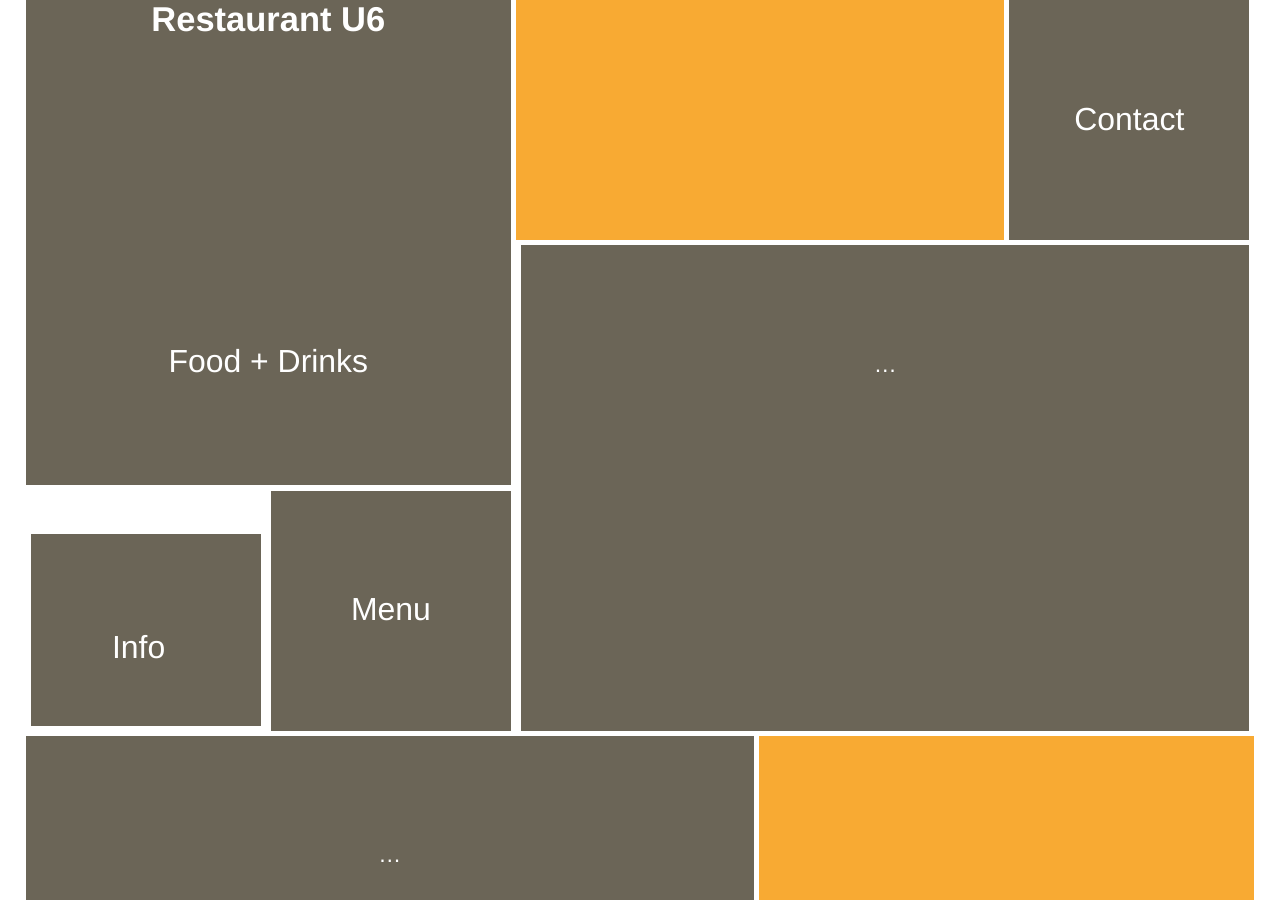
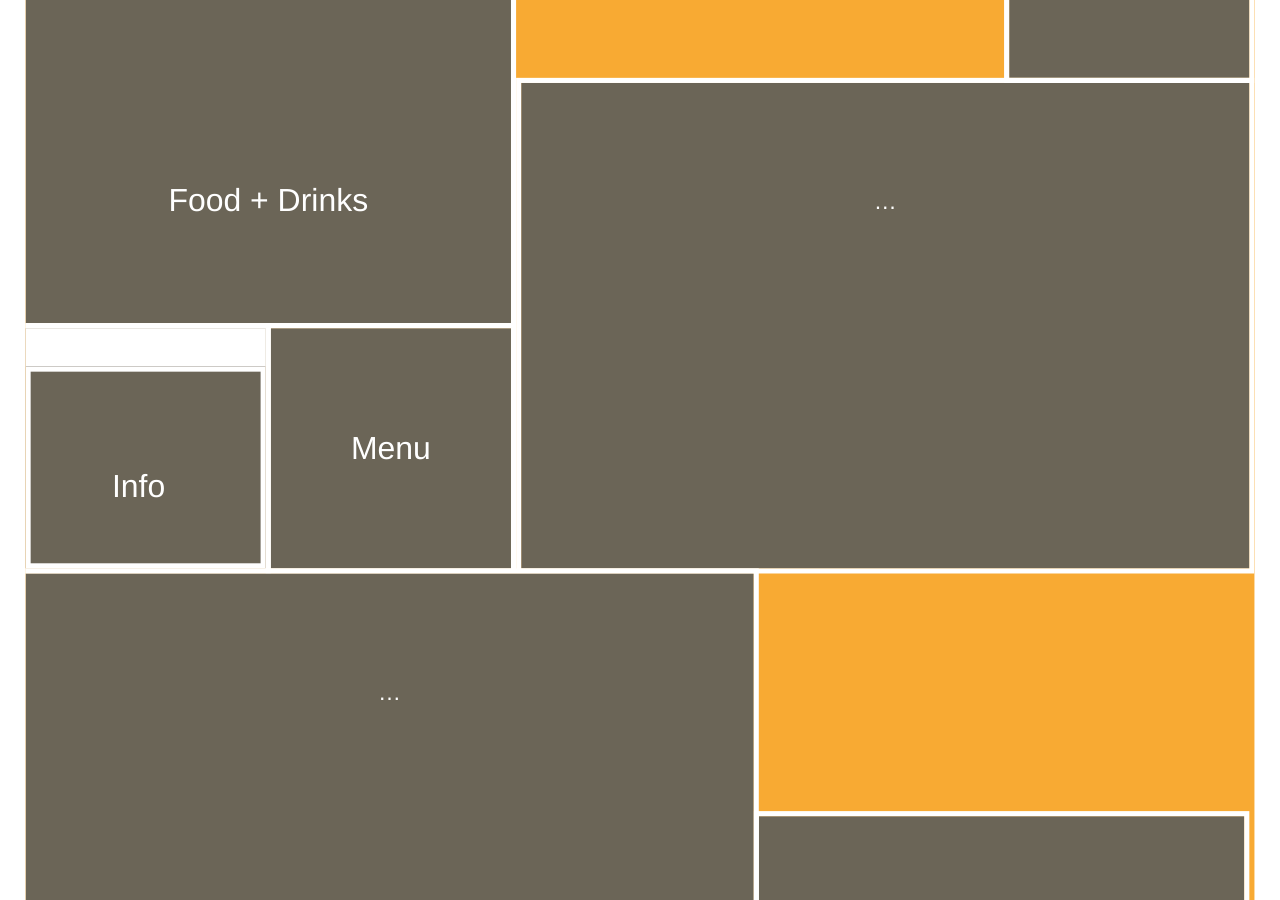
Before and after one commit to cornae/u6, a Jekyll site: the page built from index.html, in a window 1280 px wide and 900 px high. Built offline with Jekyll 4.4.1, drawn with Linux system fonts in a browser that asks for light colours.

Commit message:
Different scaling

```diff
--- a/index.html
+++ b/index.html
@@ -3,7 +3,7 @@ layout: shell
 title: Welcome to foodbar U6!
 ---
 
-		<div id="menu" class="pat-auto-scale" data-pat-auto-scale="method: zoom">
+		<div id="menu" class="pat-auto-scale" data-pat-auto-scale="method: scale">
 			<nav id="global-nav">
 				<a class="contact" href="#contact">Contact</a>
 				<a class="info" href="#info">Info</a>
@@ -12,9 +12,9 @@ title: Welcome to foodbar U6!
 			<section id="#info">
 				<hgroup class="tile" id="logo">
 					<h1>
-						Restaurant U6
+						<a href="#home">Restaurant U6</a>
 					</h1>
-					<H2>Food + Drinks</H2>
+					<h2>Food + Drinks</h2>
 				</hgroup>
 				<section class="tile" id="contact">
 					<h2>Contact</h2>
```
